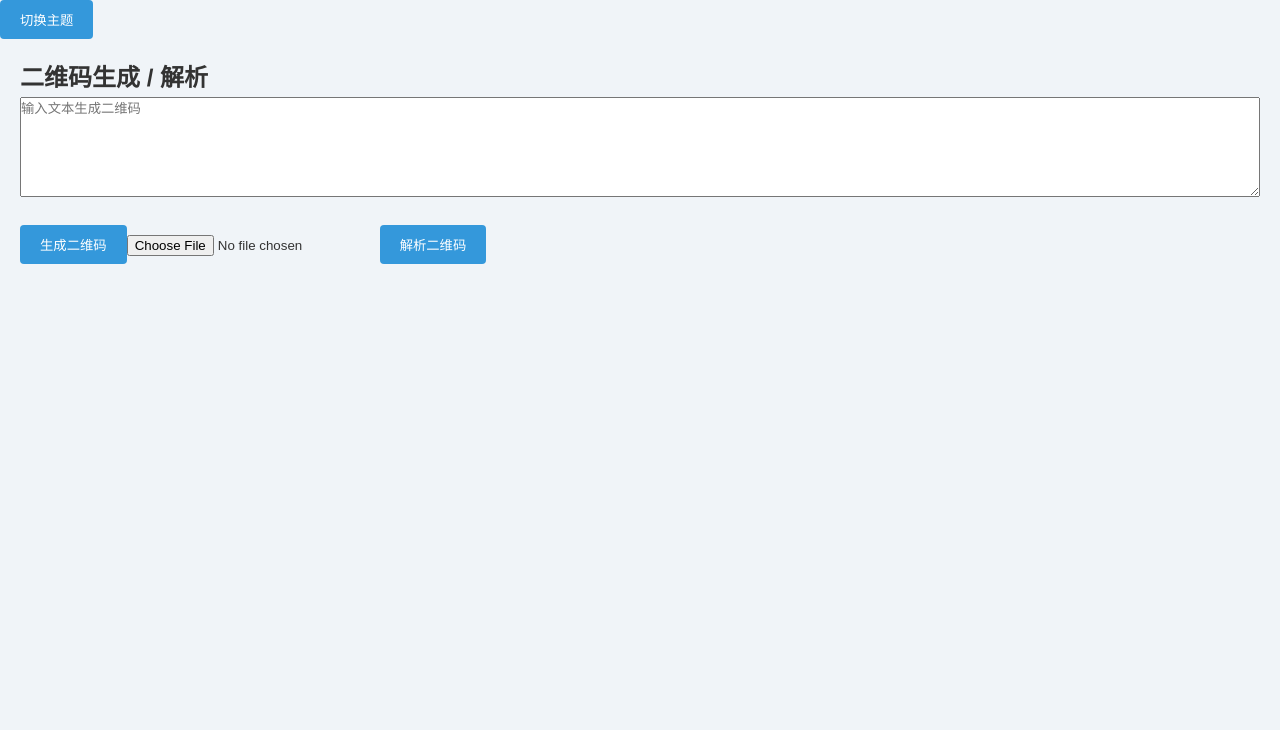
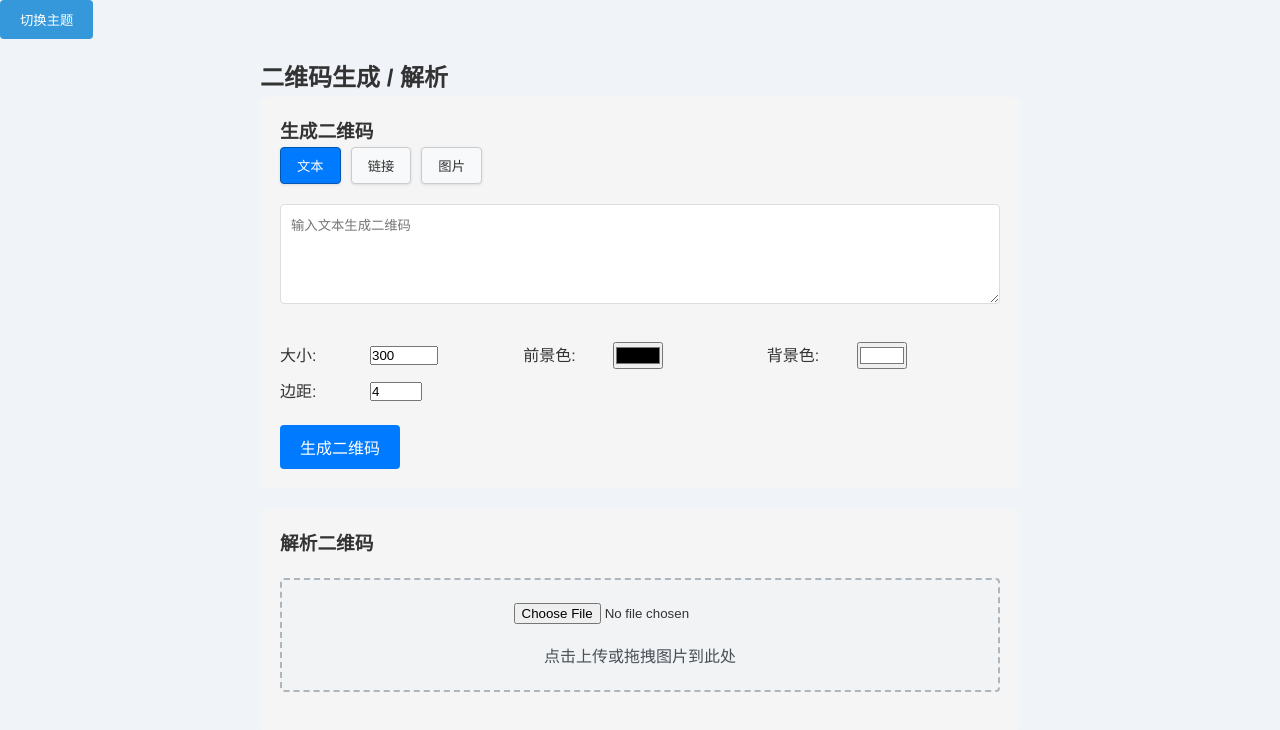
Before and after one commit to Hughhhhcoder/HTooL, a Vue app: page /qr-code-tool in a window 1280 px wide. Shown: the top 730 px of the page. Built offline with nearby package versions, Linux system fonts and the light colour scheme.

Commit message:
改进二维码工具功能和界面样式，添加logo及页眉

```diff
--- a/src/views/Home.vue
+++ b/src/views/Home.vue
@@ -17,7 +17,7 @@
       <div class="tool-card" @click="navigateToQRCodeTool">
         <div class="tool-icon">🔍</div>
         <h2>二维码生成 / 解析</h2>
-        <p>支持二维码的生成和解析</p>
+        <p>支持二维码的生成和解析，包括图片、链接等多种格式</p>
       </div>
       <div class="tool-card" @click="navigateToMarkdownHtmlConverter">
         <div class="tool-icon">🔄</div>
--- a/src/views/QRCodeTool.vue
+++ b/src/views/QRCodeTool.vue
@@ -1,37 +1,199 @@
 <template>
   <div class="qr-code-tool">
     <h2>二维码生成 / 解析</h2>
-    <textarea v-model="textInput" placeholder="输入文本生成二维码"></textarea>
-    <button @click="generateQRCode">生成二维码</button>
-    <div v-if="qrCodeDataUrl">
+
+    <!-- 生成部分 -->
+    <div class="generate-section">
+      <h3>生成二维码</h3>
+      <div class="input-type-selector">
+        <button
+          v-for="type in inputTypes"
+          :key="type.value"
+          :class="{ active: currentInputType === type.value }"
+          @click="currentInputType = type.value"
+        >
+          {{ type.label }}
+        </button>
+      </div>
+
+      <!-- 文本输入 -->
+      <textarea
+        v-if="currentInputType === 'text'"
+        v-model="textInput"
+        placeholder="输入文本生成二维码"
+      ></textarea>
+
+      <!-- 链接输入 -->
+      <input
+        v-if="currentInputType === 'url'"
+        type="url"
+        v-model="urlInput"
+        placeholder="输入链接生成二维码"
+      />
+
+      <!-- 图片上传 -->
+      <div v-if="currentInputType === 'image'" class="image-upload">
+        <input
+          type="file"
+          @change="handleImageUpload"
+          accept="image/*"
+          ref="imageInput"
+        />
+        <img v-if="imagePreview" :src="imagePreview" class="preview-image" />
+      </div>
+
+      <!-- 样式设置 -->
+      <div class="style-settings">
+        <div class="setting-item">
+          <label>大小:</label>
+          <input type="number" v-model="qrSize" min="100" max="1000" step="50" />
+        </div>
+        <div class="setting-item">
+          <label>前景色:</label>
+          <input type="color" v-model="darkColor" />
+        </div>
+        <div class="setting-item">
+          <label>背景色:</label>
+          <input type="color" v-model="lightColor" />
+        </div>
+        <div class="setting-item">
+          <label>边距:</label>
+          <input type="number" v-model="margin" min="0" max="50" />
+        </div>
+      </div>
+
+      <button @click="generateQRCode" class="primary-button">生成二维码</button>
+
+      <!-- 生成结果 -->
+      <div v-if="qrCodeDataUrl" class="qr-result">
         <img :src="qrCodeDataUrl" alt="生成的二维码" />
+        <button @click="downloadQRCode">下载二维码</button>
       </div>
-    <input type="file" @change="handleFileSelect" accept="image/*" />
-    <button @click="decodeQRCode">解析二维码</button>
-    <p v-if="decodedText">解析结果: {{ decodedText }}</p>
+    </div>
+
+    <!-- 解析部分 -->
+    <div class="decode-section">
+      <h3>解析二维码</h3>
+      <div class="upload-area" @drop.prevent="handleDrop" @dragover.prevent>
+        <input type="file" @change="handleFileSelect" accept="image/*" ref="fileInput" />
+        <p>点击上传或拖拽图片到此处</p>
+      </div>
+
+      <div v-if="decodedResult" class="decode-result">
+        <h4>解析结果:</h4>
+        <div class="result-content">
+          <p>{{ decodedResult.text }}</p>
+          <p v-if="decodedResult.type">类型: {{ decodedResult.type }}</p>
+          <a v-if="isValidUrl(decodedResult.text)" :href="decodedResult.text" target="_blank">打开链接</a>
+        </div>
+      </div>
+    </div>
   </div>
 </template>
 
 <script setup>
-import { ref } from 'vue';
+import { ref, computed } from 'vue';
 import QRCode from 'qrcode';
 import jsQR from 'jsqr';
 
+// 状态管理
+const currentInputType = ref('text');
 const textInput = ref('');
+const urlInput = ref('');
+const imagePreview = ref('');
 const qrCodeDataUrl = ref('');
-const decodedText = ref('');
+const decodedResult = ref(null);
 
+// 样式设置
+const qrSize = ref(300);
+const darkColor = ref('#000000');
+const lightColor = ref('#FFFFFF');
+const margin = ref(4);
+
+// 输入类型选项
+const inputTypes = [
+  { label: '文本', value: 'text' },
+  { label: '链接', value: 'url' },
+  { label: '图片', value: 'image' }
+];
+
+// 生成二维码
 const generateQRCode = async () => {
   try {
-    qrCodeDataUrl.value = await QRCode.toDataURL(textInput.value);
-  } catch (error) {
-    alert('二维码生成失败');
+    let content = '';
+    switch (currentInputType.value) {
+      case 'text':
+        content = textInput.value;
+        break;
+      case 'url':
+        content = urlInput.value;
+        break;
+      case 'image':
+        content = imagePreview.value;
+        break;
+    }
+
+    if (!content) {
+      alert('请输入内容');
+      return;
+    }
+
+    const options = {
+      width: qrSize.value,
+      margin: margin.value,
+      color: {
+        dark: darkColor.value,
+        light: lightColor.value
       }
     };
 
+    qrCodeDataUrl.value = await QRCode.toDataURL(content, options);
+  } catch (error) {
+    alert('二维码生成失败: ' + error.message);
+  }
+};
+
+// 处理图片上传
+const handleImageUpload = (event) => {
+  const file = event.target.files[0];
+  if (file) {
+    const reader = new FileReader();
+    reader.onload = (e) => {
+      imagePreview.value = e.target.result;
+    };
+    reader.readAsDataURL(file);
+  }
+};
+
+// 下载二维码
+const downloadQRCode = () => {
+  if (!qrCodeDataUrl.value) return;
+
+  const link = document.createElement('a');
+  link.download = 'qrcode.png';
+  link.href = qrCodeDataUrl.value;
+  document.body.appendChild(link);
+  link.click();
+  document.body.removeChild(link);
+};
+
+// 处理文件拖放
+const handleDrop = (event) => {
+  const file = event.dataTransfer.files[0];
+  if (file && file.type.startsWith('image/')) {
+    handleQRCodeDecode(file);
+  }
+};
+
+// 解析二维码
 const handleFileSelect = (event) => {
   const file = event.target.files[0];
   if (file) {
+    handleQRCodeDecode(file);
+  }
+};
+
+const handleQRCodeDecode = (file) => {
   const reader = new FileReader();
   reader.onload = (e) => {
     const img = new Image();
@@ -43,8 +205,12 @@ const handleFileSelect = (event) => {
       context.drawImage(img, 0, 0, img.width, img.height);
       const imageData = context.getImageData(0, 0, img.width, img.height);
       const code = jsQR(imageData.data, img.width, img.height);
+
       if (code) {
-          decodedText.value = code.data;
+        decodedResult.value = {
+          text: code.data,
+          type: detectContentType(code.data)
+        };
       } else {
         alert('二维码解析失败');
       }
@@ -52,6 +218,24 @@ const handleFileSelect = (event) => {
     img.src = e.target.result;
   };
   reader.readAsDataURL(file);
+};
+
+// 检测内容类型
+const detectContentType = (content) => {
+  if (isValidUrl(content)) return 'URL';
+  if (content.startsWith('tel:')) return '电话号码';
+  if (content.startsWith('mailto:')) return '邮箱地址';
+  if (/^[0-9]+$/.test(content)) return '数字';
+  return '文本';
+};
+
+// 验证URL
+const isValidUrl = (string) => {
+  try {
+    new URL(string);
+    return true;
+  } catch (_) {
+    return false;
   }
 };
 </script>
@@ -59,20 +243,162 @@ const handleFileSelect = (event) => {
 <style scoped>
 .qr-code-tool {
   padding: 20px;
+  max-width: 800px;
+  margin: 0 auto;
+}
+
+.generate-section, .decode-section {
+  background: #f5f5f5;
+  padding: 20px;
+  border-radius: 8px;
+  margin-bottom: 20px;
+}
+
+.input-type-selector {
+  display: flex;
+  gap: 10px;
+  margin-bottom: 20px;
+}
+
+.input-type-selector button {
+  padding: 8px 16px;
+  border: 1px solid #ccc;
+  border-radius: 4px;
+  background: #f8f9fa;
+  color: #333;
+  font-weight: 500;
+  cursor: pointer;
+  box-shadow: 0 1px 3px rgba(0, 0, 0, 0.1);
+  transition: all 0.2s ease;
+}
+
+.input-type-selector button.active {
+  background: #007bff;
+  color: white;
+  border-color: #0056b3;
+}
+
+.input-type-selector button:hover {
+  background: #e9ecef;
+  border-color: #adb5bd;
+}
+
+textarea, input[type="url"] {
+  width: 100%;
+  padding: 10px;
+  margin-bottom: 10px;
+  border: 1px solid #ddd;
+  border-radius: 4px;
 }
 
 textarea {
-  width: 100%;
   height: 100px;
+  resize: vertical;
+}
+
+.style-settings {
+  display: grid;
+  grid-template-columns: repeat(auto-fit, minmax(200px, 1fr));
+  gap: 10px;
+  margin: 20px 0;
+}
+
+.setting-item {
+  display: flex;
+  align-items: center;
+  gap: 10px;
+}
+
+.setting-item label {
+  min-width: 80px;
+}
+
+.primary-button {
+  background: #007bff;
+  color: white;
+  padding: 10px 20px;
+  border: none;
+  border-radius: 4px;
+  cursor: pointer;
+  font-size: 16px;
+}
+
+.primary-button:hover {
+  background: #0056b3;
+}
+
+.qr-result {
+  margin-top: 20px;
+  text-align: center;
+  padding: 20px;
+  background: white;
+  border-radius: 8px;
+  box-shadow: 0 2px 8px rgba(0, 0, 0, 0.1);
+}
+
+.qr-result img {
+  max-width: 300px;
+  margin-bottom: 15px;
+  border: 1px solid #e9ecef;
+  padding: 5px;
+}
+
+.qr-result button {
+  background: #28a745;
+  color: white;
+  padding: 8px 16px;
+  border: none;
+  border-radius: 4px;
+  cursor: pointer;
+  font-weight: 500;
+  transition: background 0.2s ease;
+}
+
+.qr-result button:hover {
+  background: #218838;
+}
+
+.upload-area {
+  border: 2px dashed #adb5bd;
+  padding: 20px;
+  text-align: center;
+  border-radius: 4px;
+  margin: 20px 0;
+  cursor: pointer;
+  background-color: #f1f3f5;
+  transition: all 0.2s ease;
+}
+
+.upload-area:hover {
+  border-color: #007bff;
+  background-color: #e6f2ff;
+}
+
+.image-upload input[type="file"],
+.upload-area input[type="file"] {
   margin-bottom: 10px;
 }
 
-button {
-  margin: 10px 0;
+.upload-area p {
+  color: #495057;
+  font-weight: 500;
+  margin: 10px 0 0;
 }
 
-img {
+.decode-result {
+  margin-top: 20px;
+  padding: 20px;
+  background: white;
+  border-radius: 8px;
+  box-shadow: 0 2px 8px rgba(0, 0, 0, 0.1);
+}
+
+.result-content {
+  word-break: break-all;
+}
+
+.preview-image {
+  max-width: 200px;
   margin-top: 10px;
-  max-width: 100%;
 }
 </style>
```
Also changed, not shown: src/assets/logo.svg (added). Lines whose indentation alone changed are shown as unchanged.
